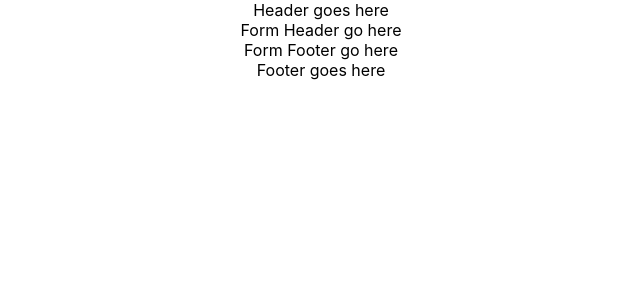
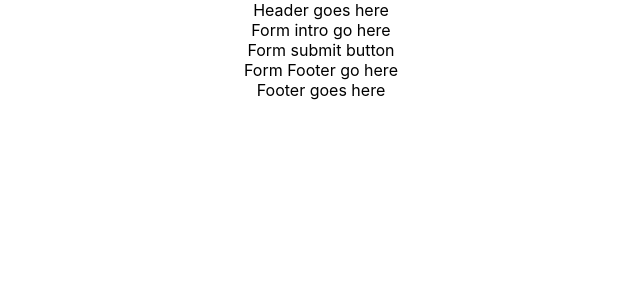
Before and after one commit to Raxxius/wrblo-apply-v2-form-test, a React (Create React App) app: page / in a window 1280 px wide. Shown: the top 300 px of the page, without its empty margins (319-959 px from the left). Built offline with nearby package versions, Linux system fonts and the light colour scheme.

Commit message:
updated JSON fetch

```diff
--- a/src/Components/Form.jsx
+++ b/src/Components/Form.jsx
@@ -10,7 +10,7 @@ export default function Form() {
     return (
         <>
             <FormHeader />
-
+            {/* <FormBuilder /> */}
             <FormFooter />
         </>
     )
--- a/src/Components/FormComponents/FormHeader.jsx
+++ b/src/Components/FormComponents/FormHeader.jsx
@@ -1,10 +1,12 @@
-
-
 export default function FormHeader(props) {
-    return (
-
-        <div className="form-footer">
-            Form Header go here
-        </div>
-    )
+  return (
+    <div className="form-footer">
+      <div className="form-intro">
+            Form intro go here
+      </div>
+      <div className="submit-button">
+            Form submit button
+      </div>
+    </div>
+  );
 }
--- a/src/Tests/Example2.jsx
+++ b/src/Tests/Example2.jsx
@@ -130,6 +130,11 @@ const WRBLO_PRELIMINARY = {
         ],
       },
       {
+        id: "13a",
+        listType: "fieldset",
+        legend: "",
+        list: [
+          {
             id: "13",
             listType: "textarea",
             formtitle: "What is driving your Philanthropic call?",
@@ -187,6 +192,8 @@ const WRBLO_PRELIMINARY = {
               "When WRBLO asks if the project is sustainable we want to know how you will fund the project beyond the amount of money we agree to provide. You have 3 options: 1. that the project will finish at the end of the grant period 2. that the project will secure funding from other sources 3. that the project will generate its revenue through services/contract delivery etc.Don’t rely on other organisations to sustain your project for you. It would be unrealistic to state that you expect a statutory body to take on the funding of your project unless you have very strong evidence and commitments to that effect. You are best advised to demonstrate what you can realistically do within your resources to secure ongoing funding for the project and/or show how you can wind down the project in an orderly manner.",
           },
         ],
+      },
+    ],
     [
       {
         id: "20",
```
Lines whose indentation alone changed are shown as unchanged.
